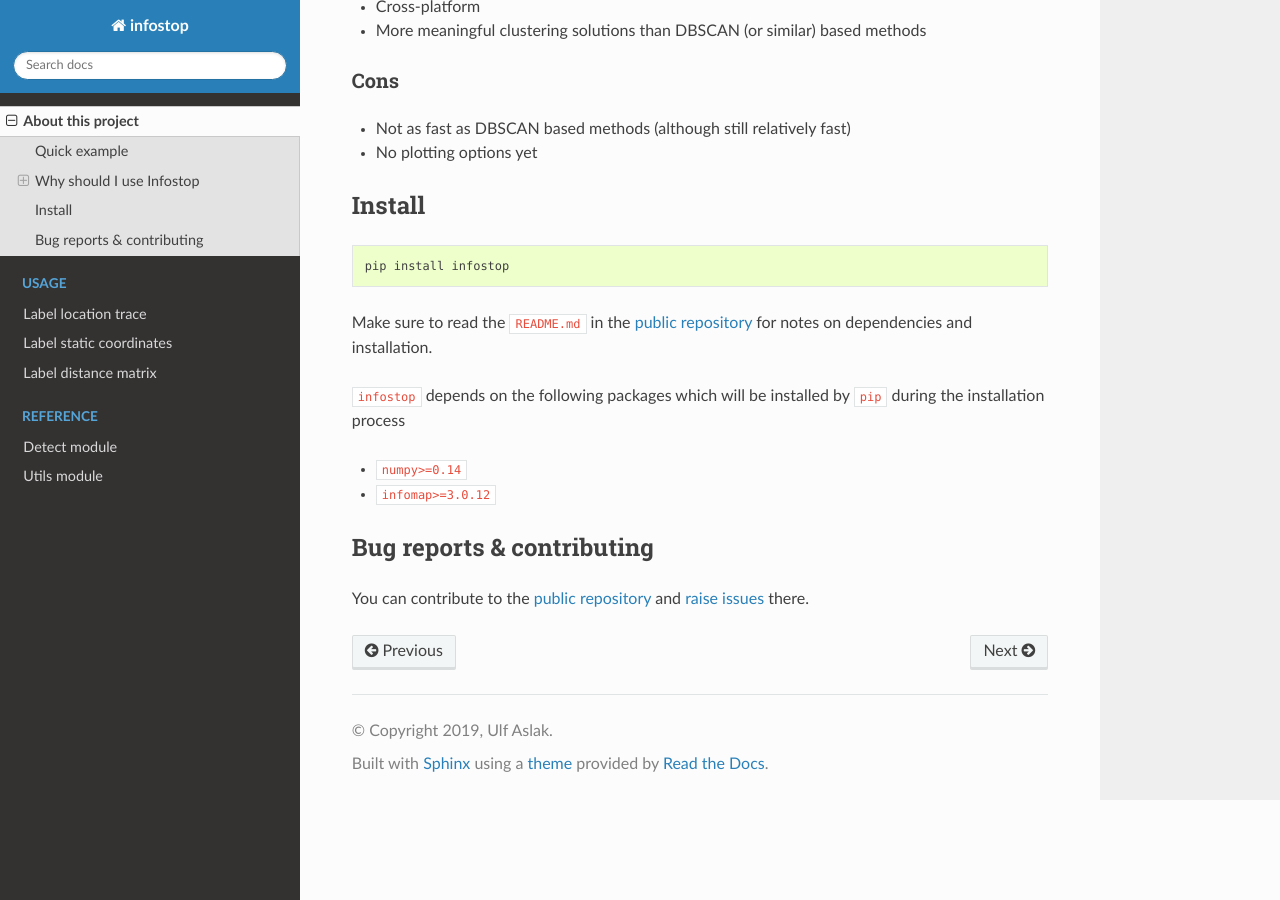
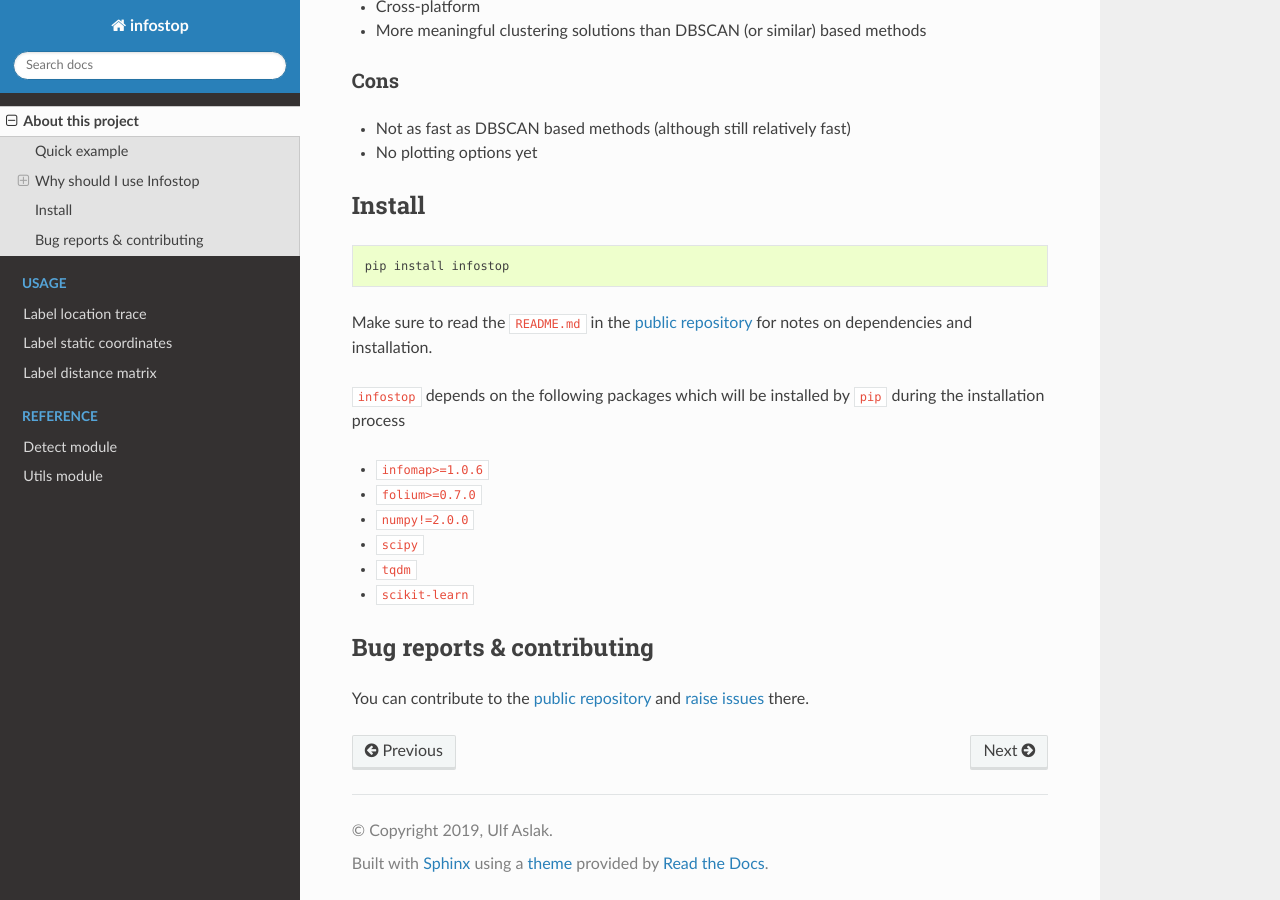
Before and after one commit to ulfaslak/infostop, a Sphinx documentation site: the page built from docs/about.rst, in a window 1280 px wide and 900 px high, scrolled down 1296 px. Built offline with Sphinx 7.4.7 and the Read the Docs theme 3.1.0, drawn with Linux system fonts in a browser that asks for light colours.

Commit message:
Declare the dependencies infostop actually has [not user-tested]
- infomap>=1.0.6, no upper bound
- numpy!=2.0.0 (its np.unique breaks fit_predict)
- scipy, which infostop imports directly
- pybind11 only at build time, in pyproject.toml

Co-Authored-By: Claude Opus 5.5 <noreply@anthropic.com>

```diff
--- a/docs/about.rst
+++ b/docs/about.rst
@@ -67,8 +67,12 @@ Make sure to read the ``README.md`` in the `public repository`_ for notes on dep
 ``infostop`` depends on the following packages which will be
 installed by ``pip`` during the installation process
 
--  ``numpy>=0.14``
--  ``infomap>=3.0.12``
+-  ``infomap>=1.0.6``
+-  ``folium>=0.7.0``
+-  ``numpy!=2.0.0``
+-  ``scipy``
+-  ``tqdm``
+-  ``scikit-learn``
 
 
 Bug reports & contributing
--- /dev/null
+++ b/pyproject.toml
@@ -0,0 +1,3 @@
+[build-system]
+requires = ["setuptools", "pybind11>=2.4"]
+build-backend = "setuptools.build_meta"
--- a/requirements.txt
+++ b/requirements.txt
@@ -1,6 +1,7 @@
 pybind11>=2.4
-infomap>=1.0.6,<3
+infomap>=1.0.6
 folium>=0.7.0
-numpy
+numpy!=2.0.0
+scipy
 tqdm
 scikit-learn
--- a/setup.py
+++ b/setup.py
@@ -113,10 +113,10 @@ setup(
     ext_modules=ext_modules,
     setup_requires=["pybind11>=2.4"],
     install_requires=[
-        "pybind11>=2.4",
-        "infomap>=1.0.6,<3",
+        "infomap>=1.0.6",
         "folium>=0.7.0",
-        "numpy",
+        "numpy!=2.0.0",
+        "scipy",
         "tqdm",
         "scikit-learn",
     ],
```
